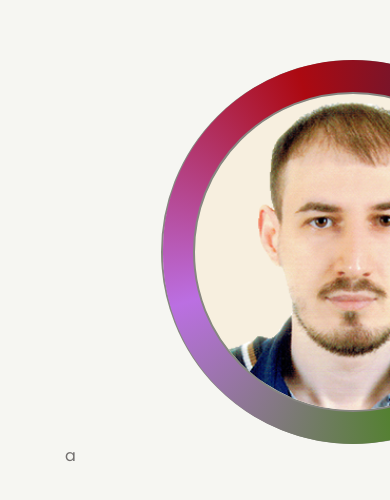
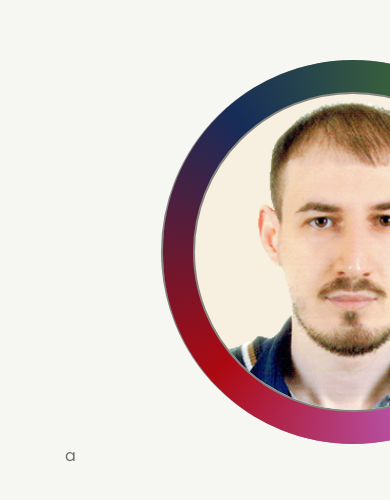
Before and after one commit to mehmetyildizdev/my-website, a Next.js app: page / in a window 390 px wide. Shown: the part 1002-1502 px from the top of the page. Built offline with nearby package versions, Linux system fonts and the light colour scheme.

Commit message:
Theme breakpoints, animations, shadows added

```diff
--- a/app/globals.css
+++ b/app/globals.css
@@ -3,6 +3,7 @@
 @plugin 'tailwindcss-animate';
 
 @variant dark (&:is(.dark *));
+@variant light (&:is(.light *));
 
 @property --angle {
   syntax: "<angle>";
@@ -11,6 +12,9 @@
 }
 
 @theme {
+  --breakpoint-3xl: 120rem;
+  --breakpoint-4xl: 144rem;
+
   --font-poppins: var(--font-poppins), sans-serif;
   --font-rubik: var(--font-rubik), sans-serif;
 
@@ -62,7 +66,7 @@
   --radius-md: calc(var(--radius) - 2px);
   --radius-sm: calc(var(--radius) - 4px);
 
-  --animate-bgAnimate: bgAnimate 6s linear infinite;
+  --animate-bgAnimate: bgAnimate 9s linear infinite;
   @keyframes bgAnimate {
     from {
       --angle: 0deg;
@@ -71,6 +75,45 @@
       --angle: 360deg;
     }
   }
+  --animate-bgAnimate-m: bgAnimate-m 9s linear infinite;
+  @keyframes bgAnimate-m {
+    from {
+      --angle: 15deg;
+    }
+    to {
+      --angle: -345deg;
+    }
+  }
+  --animate-bgAnimate-r: bgAnimate-r 9s linear infinite;
+  @keyframes bgAnimate-r {
+    from {
+      --angle: -45deg;
+    }
+    to {
+      --angle: 315deg;
+    }
+  }
+  --animate-bgAnimate-p: bgAnimate-p 4s linear infinite reverse;
+  @keyframes bgAnimate-p {
+    0% {
+      --angle: 0deg;
+    }
+    25% {
+      --angle: 90deg;
+    }
+    50% {
+      --angle: 180deg;
+    }
+    75% {
+      --angle: 270deg;
+    }
+    100% {
+      --angle: 360deg;
+    }
+  }
+  --shadow-golden: -16px 0 32px rgba(220, 177, 24, 0.33);
+  --inset-shadow-golden: inset 0px 0px 4px rgba(220, 177, 24, 1);
+  --drop-shadow-text: 2px 4px 2px rgba(48, 48, 48, 1);
 }
 
 /*
```
